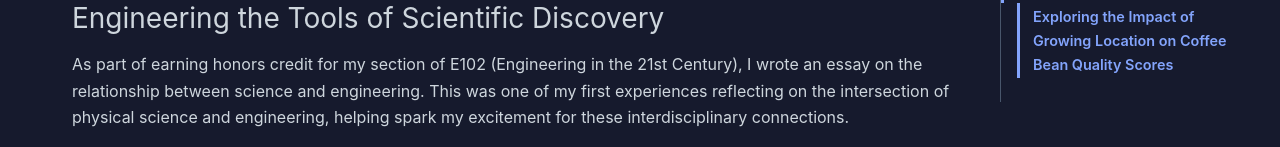
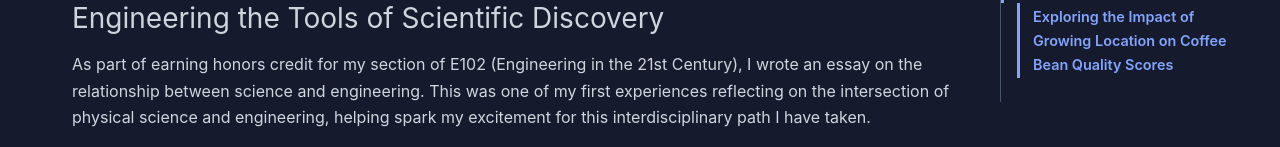
Before and after one commit to blue-jaye-121/portfolio, a Sphinx documentation site: the page built from docs/source/academics.rst, in a window 1280 px wide. Shown: the part 317-464 px from the top of the page. Built offline with Sphinx 7.4.7 and the PyData theme 0.15.4, drawn with Linux system fonts in a browser that asks for light colours; grey boxes are pictures that could not be loaded.

```diff
--- a/docs/source/_static/css/custom.css
+++ b/docs/source/_static/css/custom.css
@@ -31,7 +31,7 @@ html[data-theme="dark"] {
 /* Ensure both 'active' and 'current' states use the blue underline */
 .bd-header .nav-item.active > .nav-link,
 .bd-header .nav-item.current > .nav-link,
-.bd-header .nav-item.hover > nav.link {
+.bd-header .nav-item.hover > .nav-link {
     color: #B5C9FF !important;
     border-bottom: 2px solid #5462F7 !important; /* Matches your header border blue */
 }
--- a/docs/source/academics.rst
+++ b/docs/source/academics.rst
@@ -10,7 +10,8 @@ Engineering the Tools of Scientific Discovery
 As part of earning honors credit for my section of E102 (Engineering in the 21st Century),
 I wrote an essay on the relationship between science and engineering. This was one of
 my first experiences reflecting on the intersection of physical science and engineering,
-helping spark my excitement for these interdisciplinary connections.
+helping spark my excitement for this interdisciplinary path I have taken.
+
 
 .. container :: pdf-center
 
--- a/docs/source/index.rst
+++ b/docs/source/index.rst
@@ -15,11 +15,13 @@ a major in meteorology and a minor in computer programming. I plan to enter a gr
 in atmospheric science in order to pursue a career as a research scientist studying
 numerical modeling and atmospheric dynamics.
 
+You can read my cumulative honors reflection `here <https://blue-jaye-121.github.io/portfolio/personal_growth.html#cumulative-honors-reflection>`_.
+
+
 ----------------
 Connect With Me!
 ----------------
 `LinkedIn <https://www.linkedin.com/in/jayenorman/>`__
-
 
 .. toctree::
     :hidden:
```
Also changed, not shown: docs/source/personal_growth.rst (+17 -0 lines), 16 other files.
